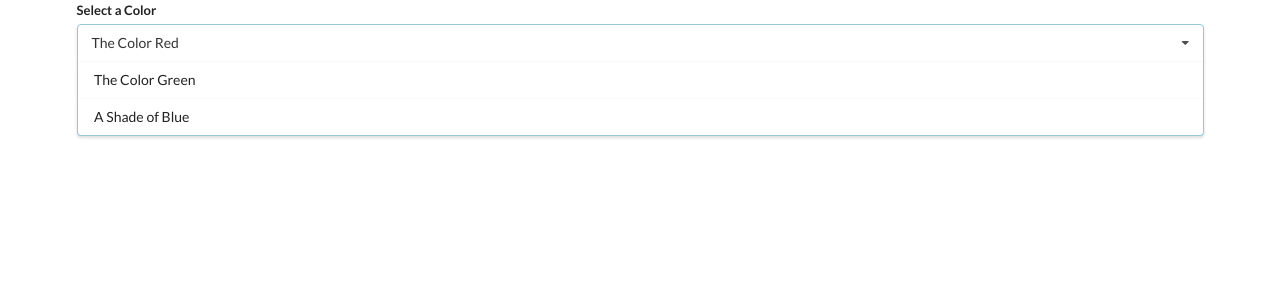
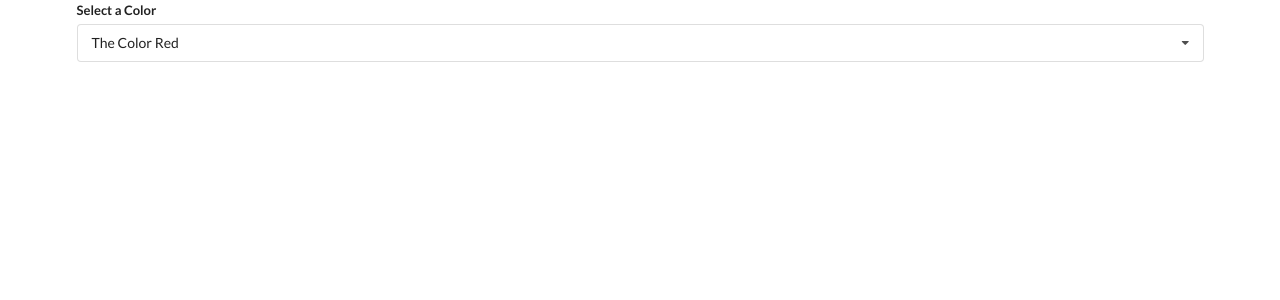
Before and after one commit to vskema/accordion, a React (Create React App) app: page / in a window 1280 px wide. Shown: the top 300 px of the page. Built offline with nearby package versions, Linux system fonts and the light colour scheme.

Commit message:
fixed dropdown component element clicks

```diff
--- a/src/components/Dropdown.js
+++ b/src/components/Dropdown.js
@@ -1,6 +1,18 @@
-import React from "react";
+import React, {useEffect, useState, useRef} from "react";
 
 const Dropdown = ({options, selected, onSelectedChange }) => {
+
+    const [open, setOpen] = useState(false);
+    const ref = useRef();
+
+    useEffect(() => {
+        document.body.addEventListener('click', (event) => {
+            if(ref.current.contains(event.target)){
+                return;
+            }
+            setOpen(false);
+        })
+    }, [])
 
     const renderedOptions = options.map((option) => {
 
@@ -11,7 +23,7 @@
         return (
             <div
                 key={option.value}
-                 className='item'
+                className='item'
                 onClick={() => onSelectedChange(option)}
             >
                 {option.label}
@@ -20,13 +32,16 @@
     })
 
     return (
-      <div className='ui form'>
+      <div ref={ref} className='ui form'>
           <div className='field'>
               <label className='label'>Select a Color</label>
-              <div className='ui selection dropdown visible active'>
+              <div
+                  onClick={() => setOpen(!open)}
+                  className={`ui selection dropdown ${open ? 'visible active' : ''}`}
+              >
                   <i className='dropdown icon'></i>
                   <div className='text'>{selected.label}</div>
-                  <div className='menu visible transition'>
+                  <div className={`menu ${open ? 'visible transition' : ''}`}>
                       {renderedOptions}
                   </div>
               </div>
```
